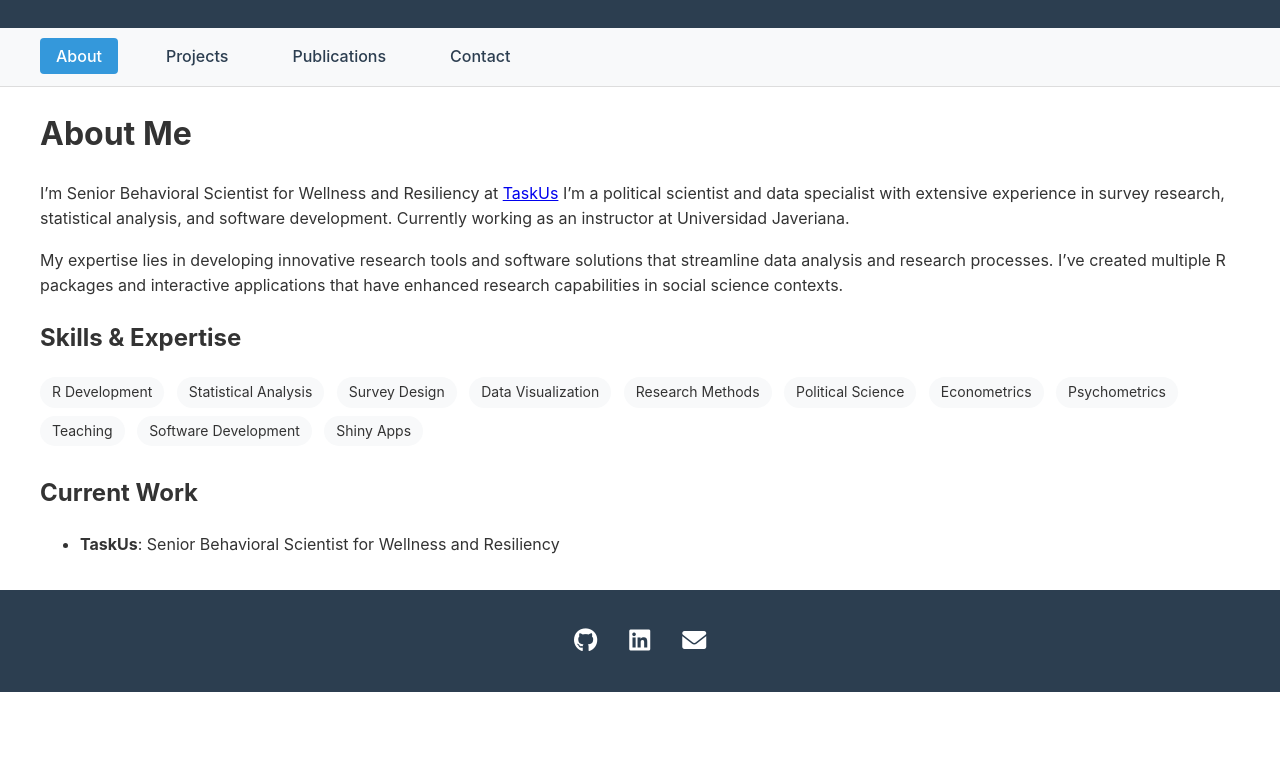
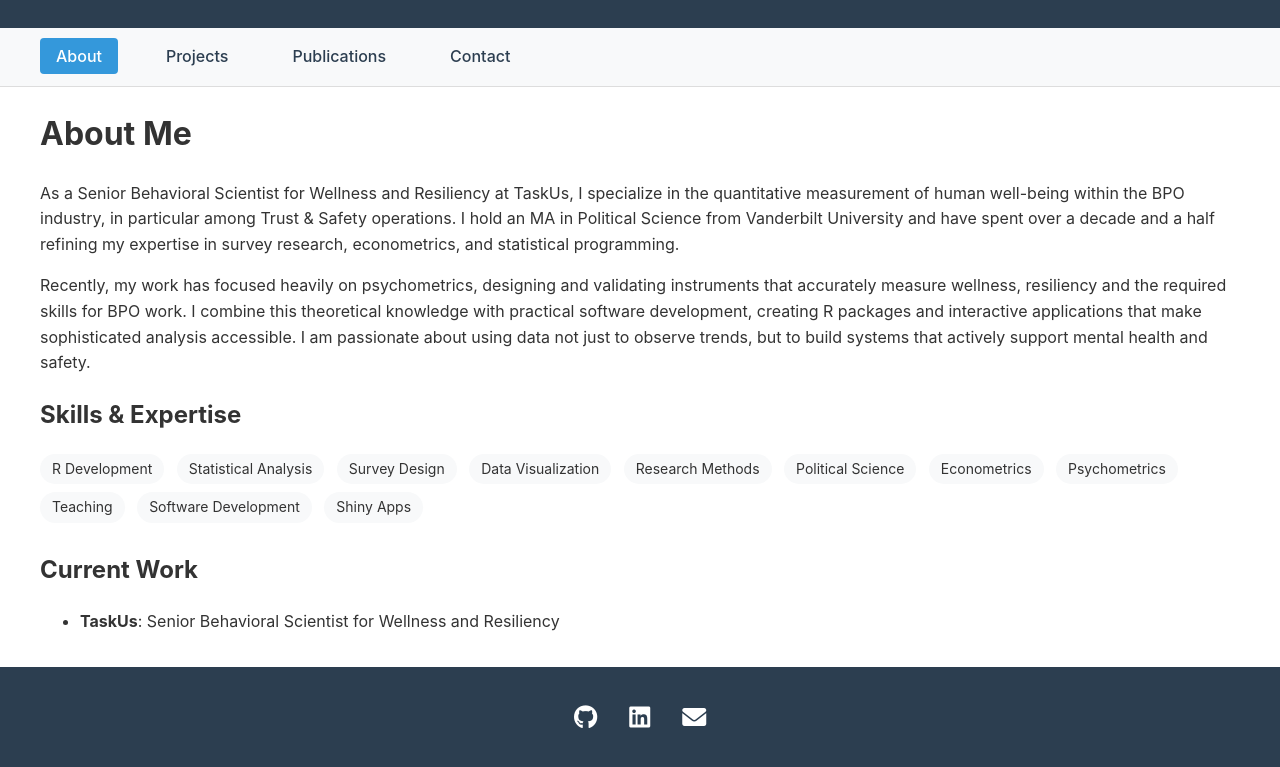
Before and after one commit to gaborio/gaborio.github.io, a Jekyll site: the page built from index.md, in a window 1280 px wide, cut to the strip 224-993 px from the top of the page. Built offline with Jekyll 4.4.1, drawn with Linux system fonts in a browser that asks for light colours; before the commit the page ends 916 px from its top, so only the background shows below that.

Commit message:
Modify about me section

```diff
--- a/index.md
+++ b/index.md
@@ -4,11 +4,9 @@ title: About Me
 ---
 
 # About Me
-I'm Senior Behavioral Scientist for Wellness and Resiliency at [TaskUs](https://www.taskus.com/)
-I'm a political scientist and data specialist with extensive experience in survey research, statistical analysis, and software development. Currently working as an instructor at Universidad Javeriana.
+As a Senior Behavioral Scientist for Wellness and Resiliency at TaskUs, I specialize in the quantitative measurement of human well-being within the BPO industry, in particular among Trust & Safety operations. I hold an MA in Political Science from Vanderbilt University and have spent over a decade and a half refining my expertise in survey research, econometrics, and statistical programming.
 
-My expertise lies in developing innovative research tools and software solutions that streamline data analysis and research processes. I've created multiple R packages and interactive applications that have enhanced research capabilities in social science contexts.
-
+Recently, my work has focused heavily on psychometrics, designing and validating instruments that accurately measure wellness, resiliency and the required skills for BPO work. I combine this theoretical knowledge with practical software development, creating R packages and interactive applications that make sophisticated analysis accessible. I am passionate about using data not just to observe trends, but to build systems that actively support mental health and safety.
 ## Skills & Expertise
 
 <div class="skills-container">
```
